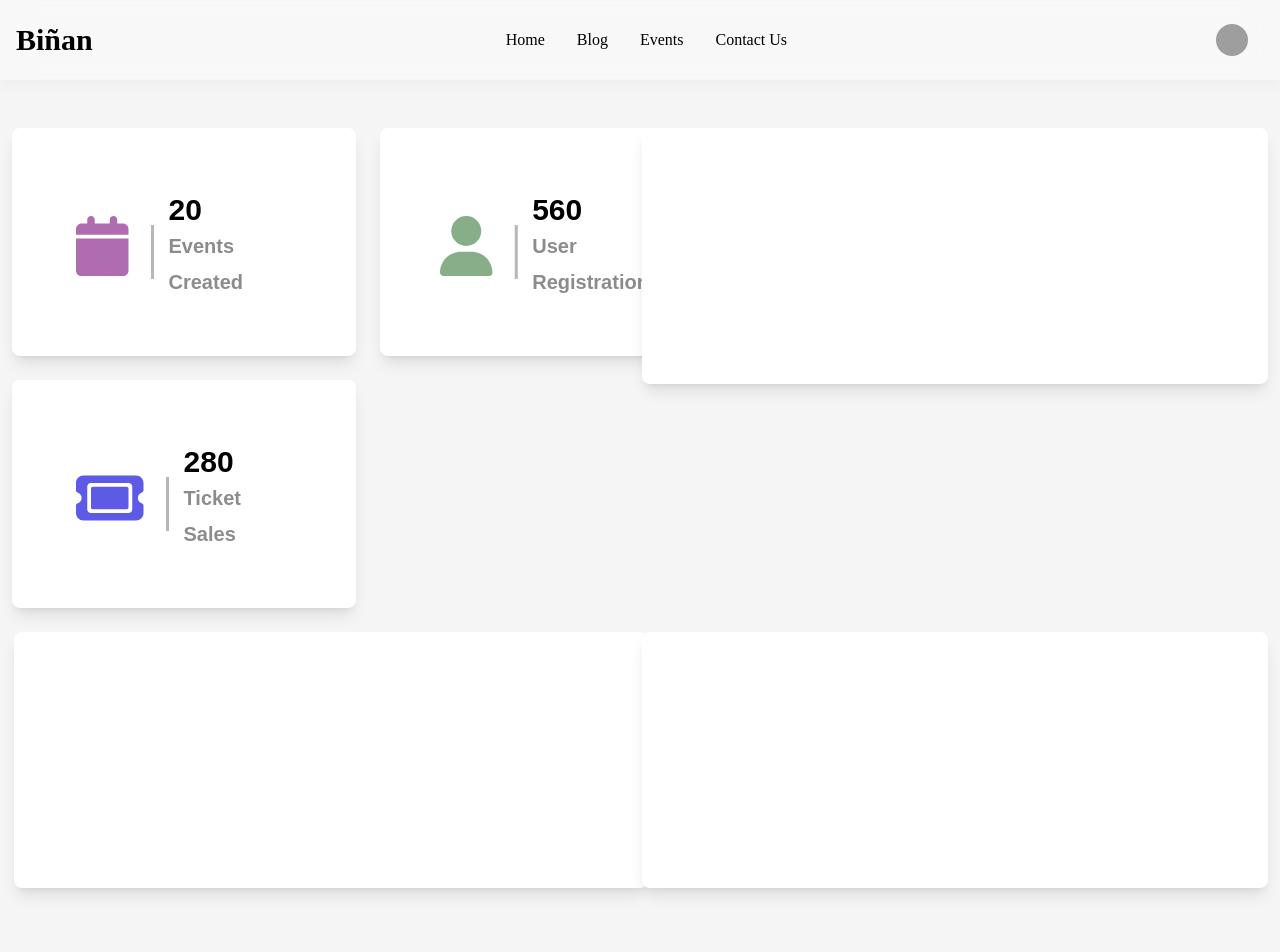
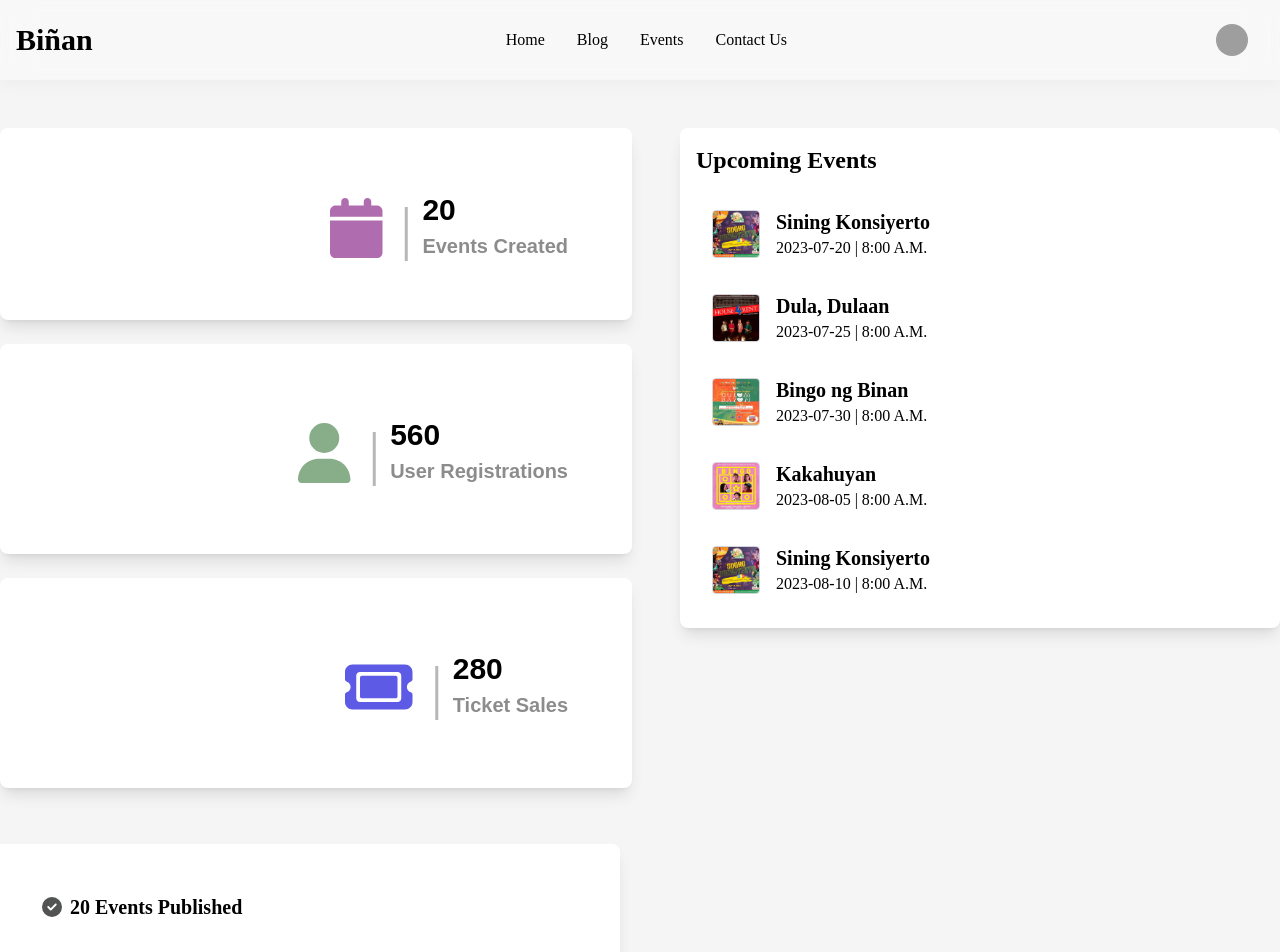
Before and after one commit to jeyanagarcia/web-reservation, a React (Create React App) app: page /admin in a window 1280 px wide. Shown: the top 952 px of the page. Built offline with nearby package versions, Linux system fonts and the light colour scheme; no server answers; the database is empty; sample sign-in values are in the browser's storage; grey boxes are pictures that could not be loaded.

Commit message:
Draft for UserProfile

```diff
--- a/src/components/adminn/admin.jsx
+++ b/src/components/adminn/admin.jsx
@@ -2,20 +2,76 @@ import React, { useState, useEffect } from 'react';
 import OverViewLayout from './overviewLayout';
 import { Link } from 'react-router-dom';
 import { AdminData } from './adminData';
+import images from '../../constant/images';
+import { FontAwesomeIcon } from '@fortawesome/react-fontawesome';
+import { faCheckCircle, faEdit, faFileAlt } from '@fortawesome/free-solid-svg-icons';
 
-const admin = () => {
+const Admin = () => {
+  const sampleEvents = [
+    {
+      id: 1,
+      title: 'Sining Konsiyerto',
+      date: '2023-07-20',
+      time: '8:00 A.M.',
+      image: images.event1,
+    },
+    {
+      id: 2,
+      title: 'Dula, Dulaan',
+      date: '2023-07-25',
+      time: '8:00 A.M.',
+      image: images.event2,
+    },
+    {
+      id: 3,
+      title: 'Bingo ng Binan',
+      date: '2023-07-30',
+      time: '8:00 A.M.',
+      image: images.event3,
+    },
+    {
+      id: 4,
+      title: 'Kakahuyan',
+      date: '2023-08-05',
+      time: '8:00 A.M.',
+      image: images.event4,
+    },
+    {
+      id: 5,
+      title: 'Sining Konsiyerto',
+      date: '2023-08-10',
+      time: '8:00 A.M.',
+      image: images.event1,
+    },
+  ];
 
+  const [upcomingEventsHeight, setUpcomingEventsHeight] = useState('auto');
+
+  useEffect(() => {
+    const setHeight = () => {
+      const upcomingEventsDiv = document.getElementById('upcomingEvents');
+      if (upcomingEventsDiv) {
+        const height = upcomingEventsDiv.offsetHeight;
+        setUpcomingEventsHeight(height);
+      }
+    };
+
+    setHeight();
+    window.addEventListener('resize', setHeight);
+
+    return () => {
+      window.removeEventListener('resize', setHeight);
+    };
+  }, []);
 
   return (
-
     <section id="blog" className="w-full py-12 border-b-[1px] relative z-0">
       <div className="container mx-auto">
-
-      <div className="grid md:grid-cols-2 ml-8">
-        <div className="flex flex-wrap -mx-20 -ml-8 ">
+        <div className="grid md:grid-cols-2 gap-x-4">
+          <div>
             {AdminData.map((adData) => (
-            <div className="w-80 md:w-1/2 xl:w-1/2 px-3 mb-6">
-              <div className="bg-white shadow-lg rounded-lg p-4 hover:bg-gray-300 hover:bg-[#7a7a7a] transition-colors duration-500 ">
+              <div className="mb-6" key={adData.adKey}>
+                <div className="bg-white shadow-lg rounded-lg p-4 hover:bg-gray-300 hover:bg-[#7a7a7a] transition-colors duration-500">
                   <OverViewLayout
                     events={adData.eventsCreated}
                     user={adData.userRegistration}
@@ -27,41 +83,54 @@ const admin = () => {
             ))}
           </div>
 
-
-        <div className="flex flex-wrap justify-end" >
-        <div className="w-full md:w-1/2 xl:w-1/2 px-3 mb-6 mt-0 -ml-8" style = {{width: '650px'}}>
-          <div className="bg-white shadow-lg rounded-lg p-4 hover:bg-gray-300 hover:bg-[#7a7a7a] transition-colors duration-500 h-64">
-            {/* square1 */}
+          <div className="ml-8">
+            <div
+              id="upcomingEvents"
+              className="bg-white shadow-lg rounded-lg p-4 hover:bg-gray-300 hover:bg-[#7a7a7a] transition-colors duration-500"
+            >
+              <h1 className="text-2xl font-bold mb-4">Upcoming Events</h1>
+              <ul>
+                {sampleEvents.map((event) => (
+                  <li key={event.id}>
+                    <div className="flex items-center">
+                      <img src={event.image} alt={event.title} className="w-12 h-12 rounded border border-gray-300 mr-4" />
+                      <div>
+                        <h3>{event.title}</h3>
+                        <p>
+                          {event.date} | {event.time}
+                        </p>
+                      </div>
+                    </div>
+                  </li>
+                ))}
+              </ul>
             </div>
           </div>
 
-        </div>
-
           <div className="flex flex-wrap justify-end">
-      <div className="w-full md:w-1/2 xl:w-1/2 px-2 mb-6 mt-0 -ml-8 " style = {{width: '650px'}}>
+            <div className="w-full md:w-1/2 xl:w-1/2 px-3 mb-6 mt-0 -ml-8" style={{ width: '650px', marginTop: '2rem' }}>
               <div className="bg-white shadow-lg rounded-lg p-4 hover:bg-gray-300 hover:bg-[#7a7a7a] transition-colors duration-500 h-64">
-          {/* square1 */}
+                <ul style={{ fontSize: '20px', fontWeight: 'bold', margin: '1rem' }}>
+                  <li>
+                    <FontAwesomeIcon icon={faCheckCircle} className="mr-2" style={{ color: '#525353' }} />
+                    20 Events Published
+                  </li>
+                  <li>
+                    <FontAwesomeIcon icon={faEdit} className="mr-2" style={{ color: '#525353' }} />
+                    5 Draft Events
+                  </li>
+                  <li>
+                    <FontAwesomeIcon icon={faFileAlt} className="mr-2" style={{ color: '#525353' }} />
+                    10 Articles Created
+                  </li>
+                </ul>
               </div>
             </div>
           </div>
-
-        <div className="flex flex-wrap justify-end" >
-        <div className="w-full md:w-1/2 xl:w-1/2 px-3 mb-6 mt-0 -ml-8" style = {{width: '650px'}}>
-          <div className="bg-white shadow-lg rounded-lg p-4 hover:bg-gray-300 hover:bg-[#7a7a7a] transition-colors duration-500 h-64">
-            {/* square1 */}
         </div>
       </div>
-
-        </div>
-      </div>
-
-    </div>
-
-
     </section>
-
   );
-
 };
 
-export default admin;
+export default Admin;
```
Lines whose indentation alone changed are shown as unchanged.
